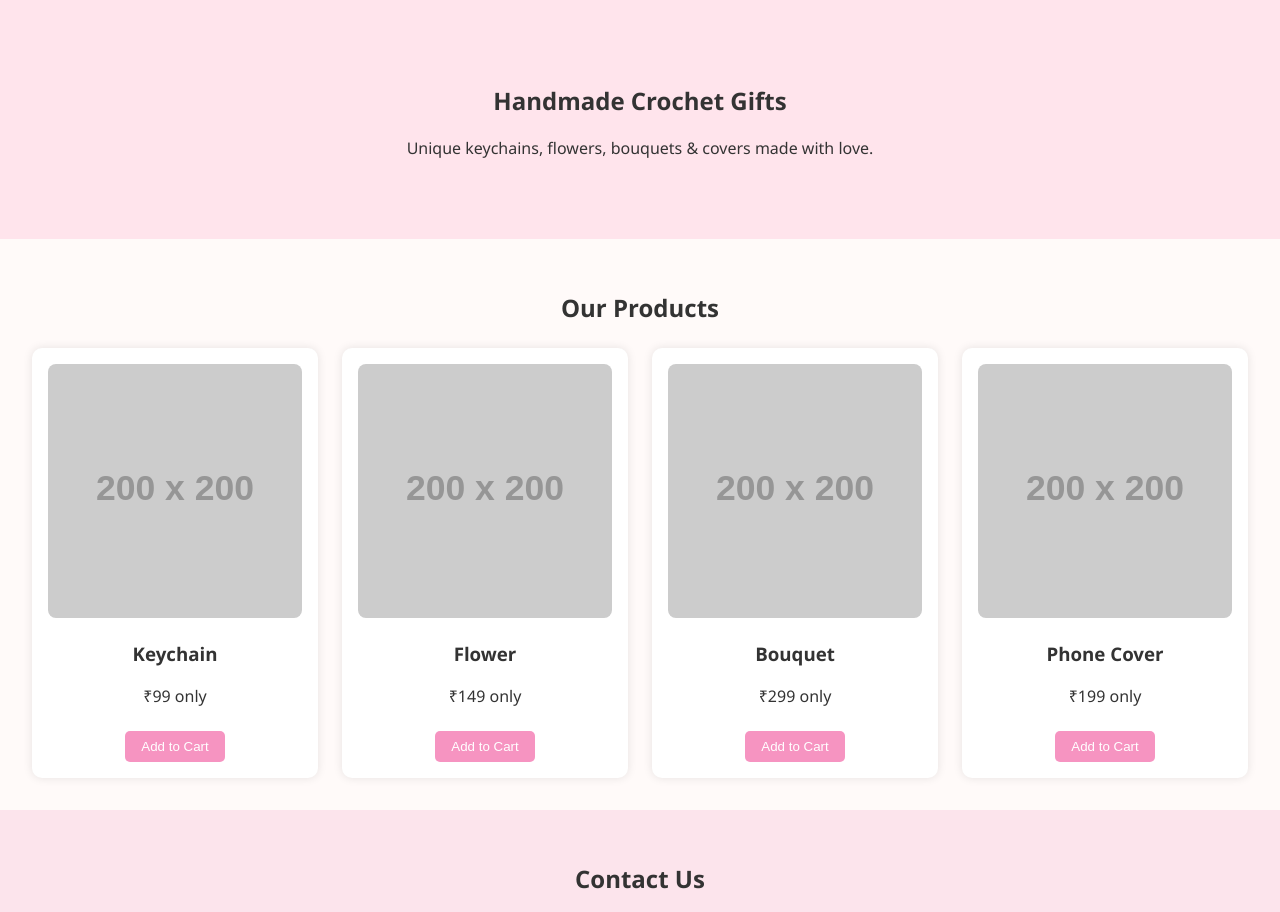
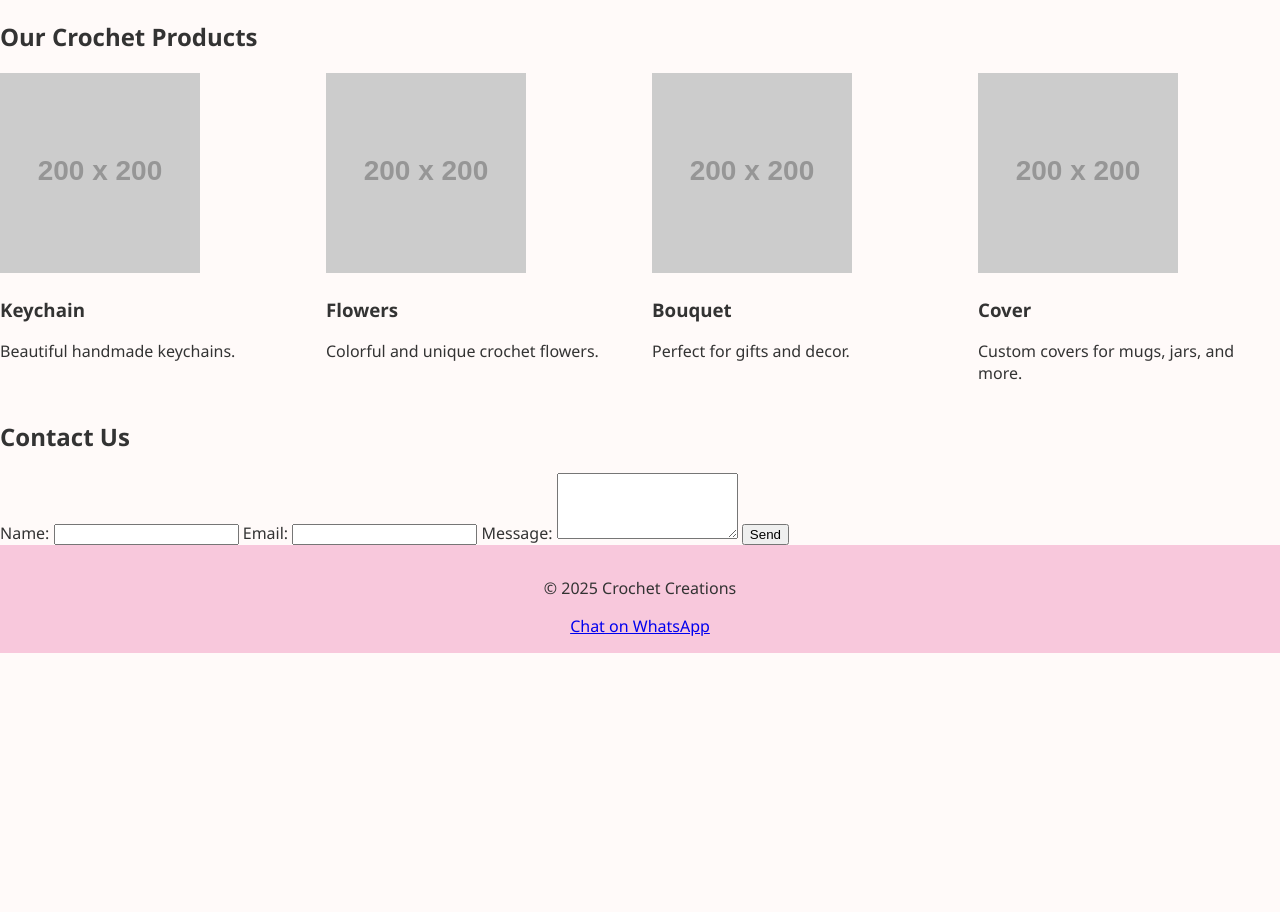
Before and after one commit to VEDIKARAUT18/crochet_site, a plain HTML site: page index.html in a window 1280 px wide. Shown: the part 75-987 px from the top of the page. After the commit the page ends 800 px from the top, so only its background shows below. Drawn offline with Linux system fonts and the light colour scheme; placeholder pictures from the web are drawn by us.

Commit message:
Add files via upload

```diff
--- a/index.html
+++ b/index.html
@@ -7,70 +7,60 @@
   <link rel="stylesheet" href="style.css" />
 </head>
 <body>
-
   <header>
     <h1>Crochet Creations</h1>
     <nav>
       <a href="#products">Products</a>
-      <a href="#contact">Contact</a>
+      <a href="#contact">Contact Us</a>
     </nav>
   </header>
 
-  <section class="hero">
-    <h2>Handmade Crochet Gifts</h2>
-    <p>Unique keychains, flowers, bouquets & covers made with love.</p>
-  </section>
-
-  <section id="products" class="products">
-    <h2>Our Products</h2>
+  <section id="products">
+    <h2>Our Crochet Products</h2>
     <div class="product-grid">
-      <div class="product-card">
+      <div class="product">
         <img src="https://via.placeholder.com/200" alt="Crochet Keychain" />
         <h3>Keychain</h3>
-        <p>₹99 only</p>
-        <button onclick="addToCart('Keychain')">Add to Cart</button>
+        <p>Beautiful handmade keychains.</p>
       </div>
-      <div class="product-card">
-        <img src="https://via.placeholder.com/200" alt="Crochet Flower" />
-        <h3>Flower</h3>
-        <p>₹149 only</p>
-        <button onclick="addToCart('Flower')">Add to Cart</button>
+      <div class="product">
+        <img src="https://via.placeholder.com/200" alt="Crochet Flowers" />
+        <h3>Flowers</h3>
+        <p>Colorful and unique crochet flowers.</p>
       </div>
-      <div class="product-card">
+      <div class="product">
         <img src="https://via.placeholder.com/200" alt="Crochet Bouquet" />
         <h3>Bouquet</h3>
-        <p>₹299 only</p>
-        <button onclick="addToCart('Bouquet')">Add to Cart</button>
+        <p>Perfect for gifts and decor.</p>
       </div>
-      <div class="product-card">
+      <div class="product">
         <img src="https://via.placeholder.com/200" alt="Crochet Cover" />
-        <h3>Phone Cover</h3>
-        <p>₹199 only</p>
-        <button onclick="addToCart('Cover')">Add to Cart</button>
+        <h3>Cover</h3>
+        <p>Custom covers for mugs, jars, and more.</p>
       </div>
     </div>
   </section>
 
-  <section id="contact" class="contact">
+  <section id="contact">
     <h2>Contact Us</h2>
-    <form onsubmit="submitForm(event)">
-      <input type="text" placeholder="Your Name" required />
-      <input type="email" placeholder="Your Email" required />
-      <textarea placeholder="Your Message" required></textarea>
-      <button type="submit">Send Message</button>
+    <form action="https://formsubmit.co/vedikaraut18@gmail.com" method="POST">
+      <!-- Replace with your real email above -->
+      <label for="name">Name:</label>
+      <input type="text" id="name" name="name" required />
+
+      <label for="email">Email:</label>
+      <input type="email" id="email" name="email" required />
+
+      <label for="message">Message:</label>
+      <textarea id="message" name="message" rows="4" required></textarea>
+
+      <button type="submit">Send</button>
     </form>
   </section>
-  <section id="cart" class="cart">
-  <h2>Your Cart</h2>
-  <ul id="cartItems"></ul>
-  <p id="totalAmount">Total: ₹0</p>
-  <button onclick="checkout()">Checkout</button>
-</section>
 
   <footer>
-    <p>© 2025 Crochet Creations. All rights reserved.</p>
-    <a href="https://wa.me/919699001091" target="_blank" class="whatsapp-btn">Chat on WhatsApp</a>
-
+    <p>&copy; 2025 Crochet Creations</p>
+    <a href="https://wa.me/919699001091" target="_blank">Chat on WhatsApp</a>
   </footer>
 
   <script src="script.js"></script>
```
